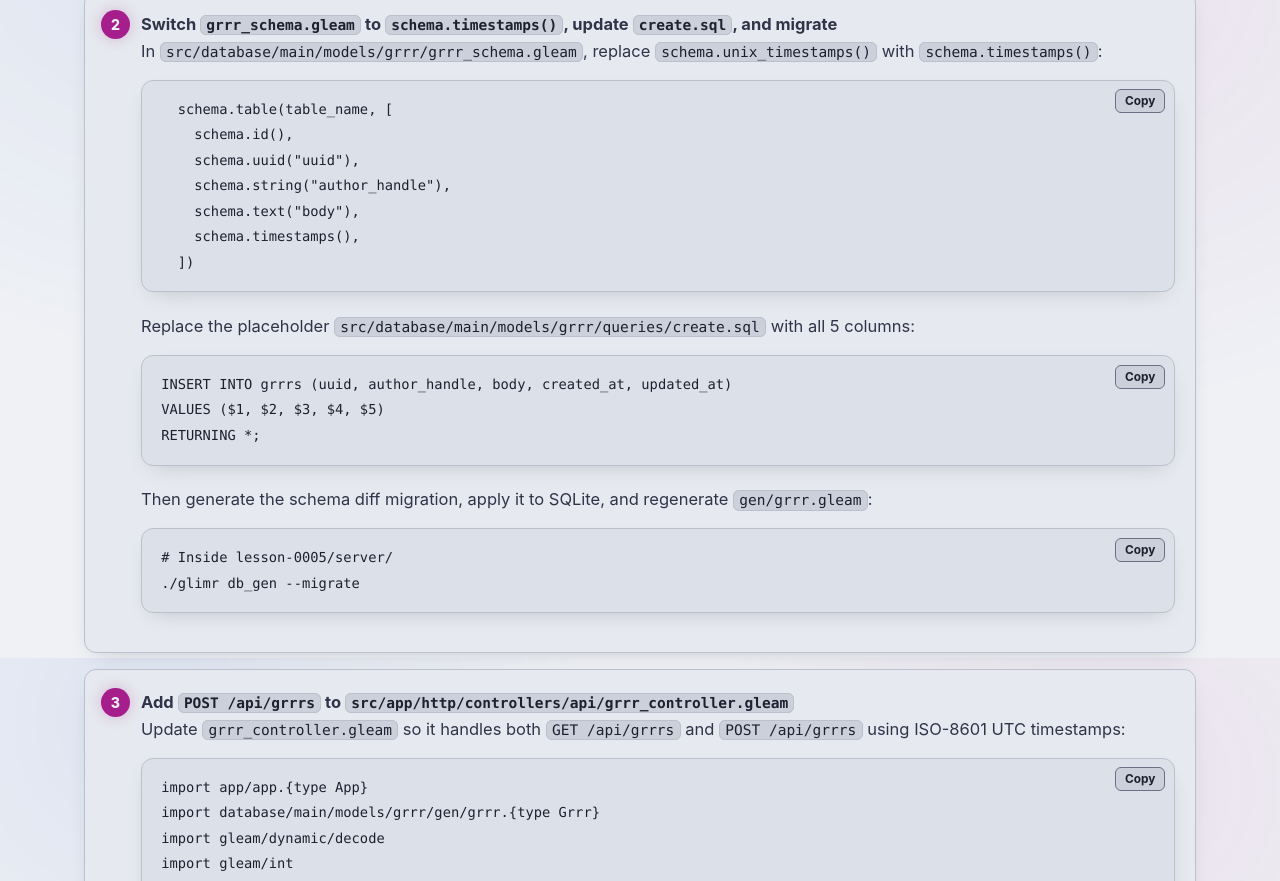
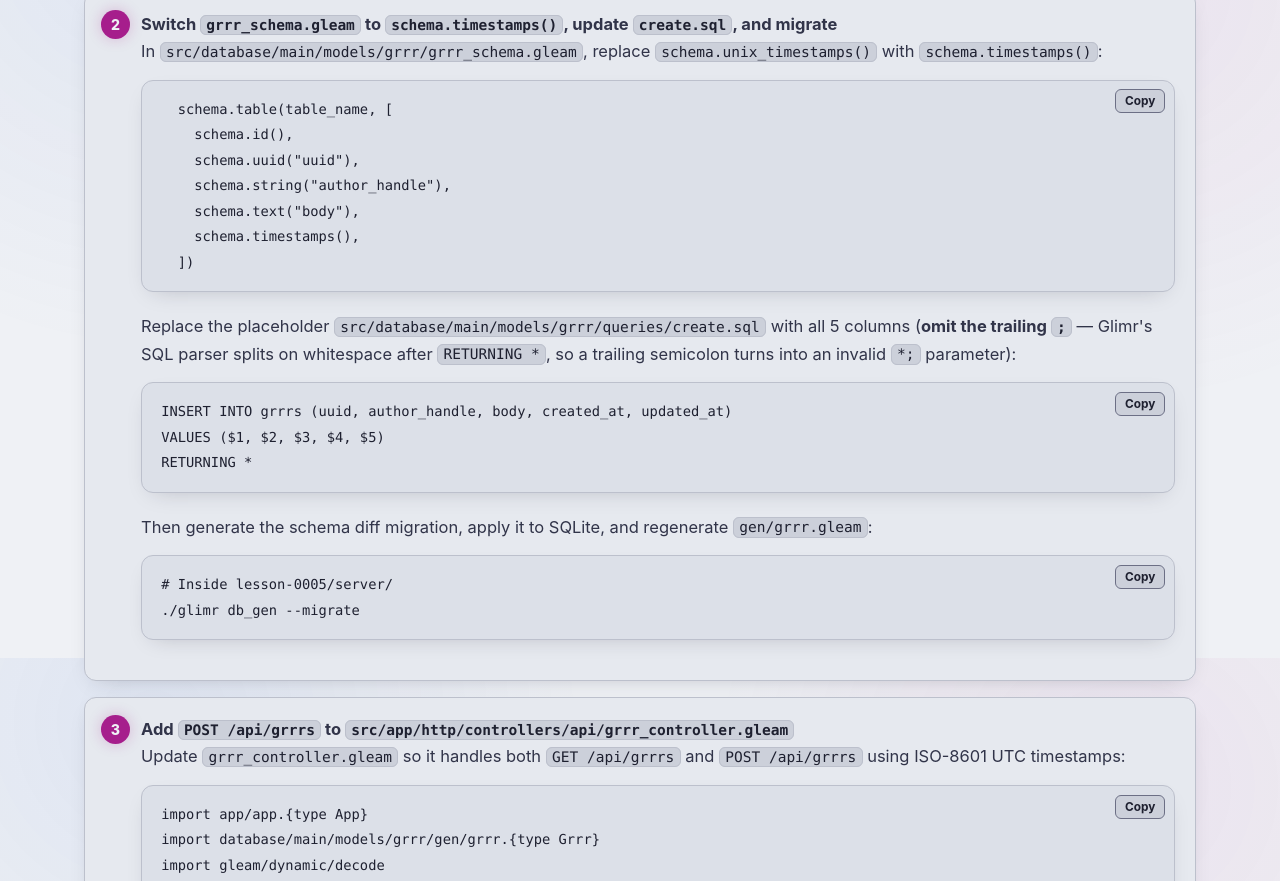
Before and after one commit to s-a-c/grrr, a plain HTML site: page lessons/0005-post-grrrs-json-decoding-uuidv7-and-422.html in a window 1280 px wide. Shown: the part 2542-3423 px from the top of the page. Drawn offline with Linux system fonts and the light colour scheme; animation ran at ten frames a second.

Commit message:
docs(lesson-0005): note Glimr queries/*.sql trailing semicolon gotcha

```diff
--- a/lessons/0005-post-grrrs-json-decoding-uuidv7-and-422.html
+++ b/lessons/0005-post-grrrs-json-decoding-uuidv7-and-422.html
@@ -250,10 +250,10 @@ gleam add wisp youid gleam_time</code></pre>
     schema.text("body"),
     schema.timestamps(),
   ])</code></pre>
-          Replace the placeholder <code>src/database/main/models/grrr/queries/create.sql</code> with all 5 columns:
+          Replace the placeholder <code>src/database/main/models/grrr/queries/create.sql</code> with all 5 columns (<strong>omit the trailing <code>;</code></strong> — Glimr's SQL parser splits on whitespace after <code>RETURNING *</code>, so a trailing semicolon turns into an invalid <code>*;</code> parameter):
 <pre><code>INSERT INTO grrrs (uuid, author_handle, body, created_at, updated_at)
 VALUES ($1, $2, $3, $4, $5)
-RETURNING *;</code></pre>
+RETURNING *</code></pre>
           Then generate the schema diff migration, apply it to SQLite, and regenerate <code>gen/grrr.gleam</code>:
 <pre><code># Inside lesson-0005/server/
 ./glimr db_gen --migrate</code></pre>
```
